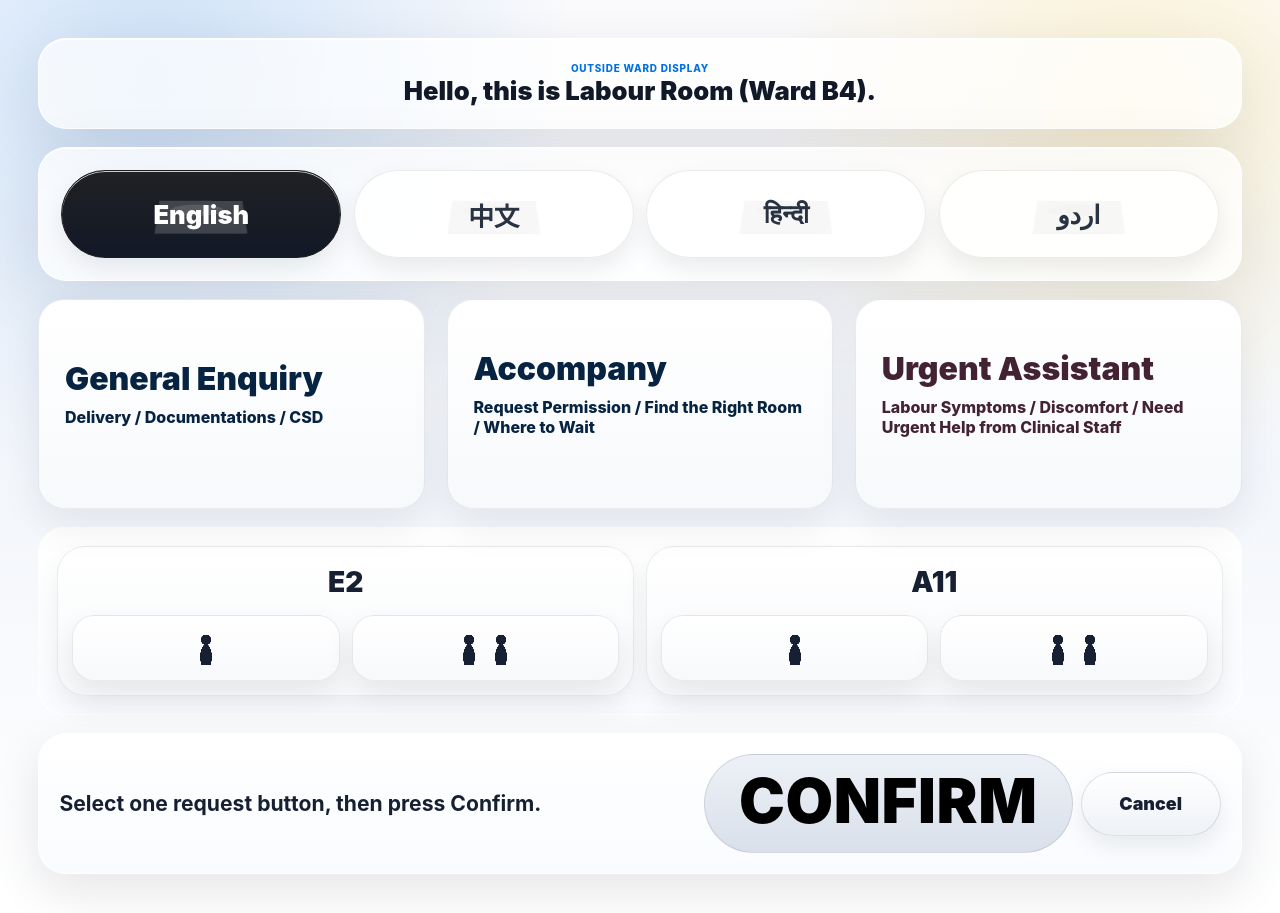
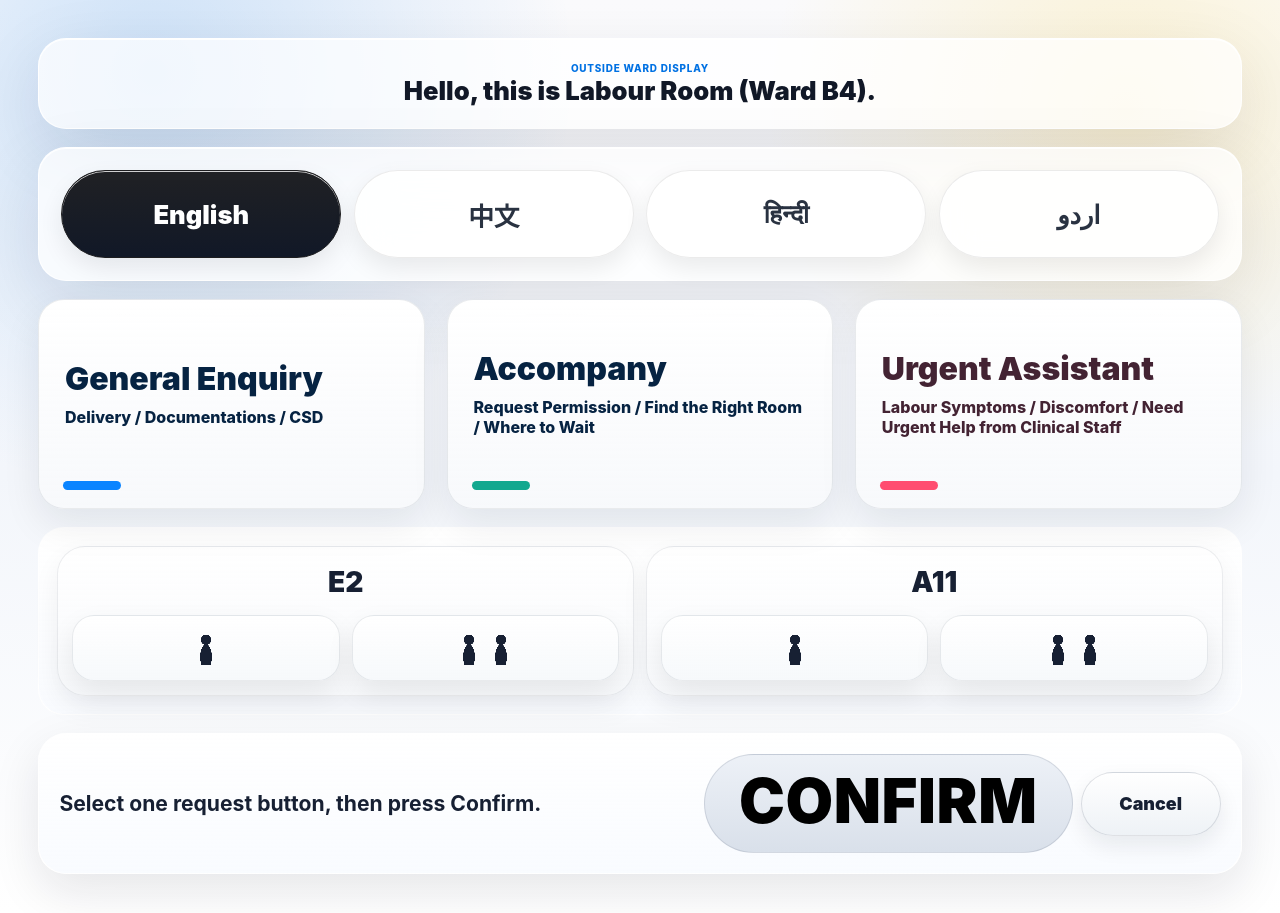
Before and after one commit to ninabun/smart-reception, a Next.js app: page /outside in a window 1280 px wide. Built offline with nearby package versions, Linux system fonts and the light colour scheme.

Commit message:
Clean outside language and enquiry indicators

```diff
--- a/app/globals.css
+++ b/app/globals.css
@@ -2874,3 +2874,23 @@ h3 {
   min-width: 140px;
   padding: 14px 22px;
 }
+
+.outside-display .glass-key-button.request-card:not(.selected)::after {
+  bottom: 18px;
+  display: block;
+  height: 9px;
+  left: 24px;
+  width: 58px;
+}
+
+.outside-display .glass-key-button.request-card:not(.selected).general::after {
+  background: #0a84ff;
+}
+
+.outside-display .glass-key-button.request-card:not(.selected).patient::after {
+  background: #12a88f;
+}
+
+.outside-display .glass-key-button.request-card:not(.selected).urgent::after {
+  background: #ff4d70;
+}
--- a/app/outside/page.tsx
+++ b/app/outside/page.tsx
@@ -247,6 +247,7 @@ export default function OutsideDisplay() {
                 className={selectedLanguage === language.id ? "language active" : "language"}
                 key={language.id}
                 onClick={() => setSelectedLanguage(language.id)}
+                showScene={false}
                 tone="neutral"
               >
                 {language.label}
```
